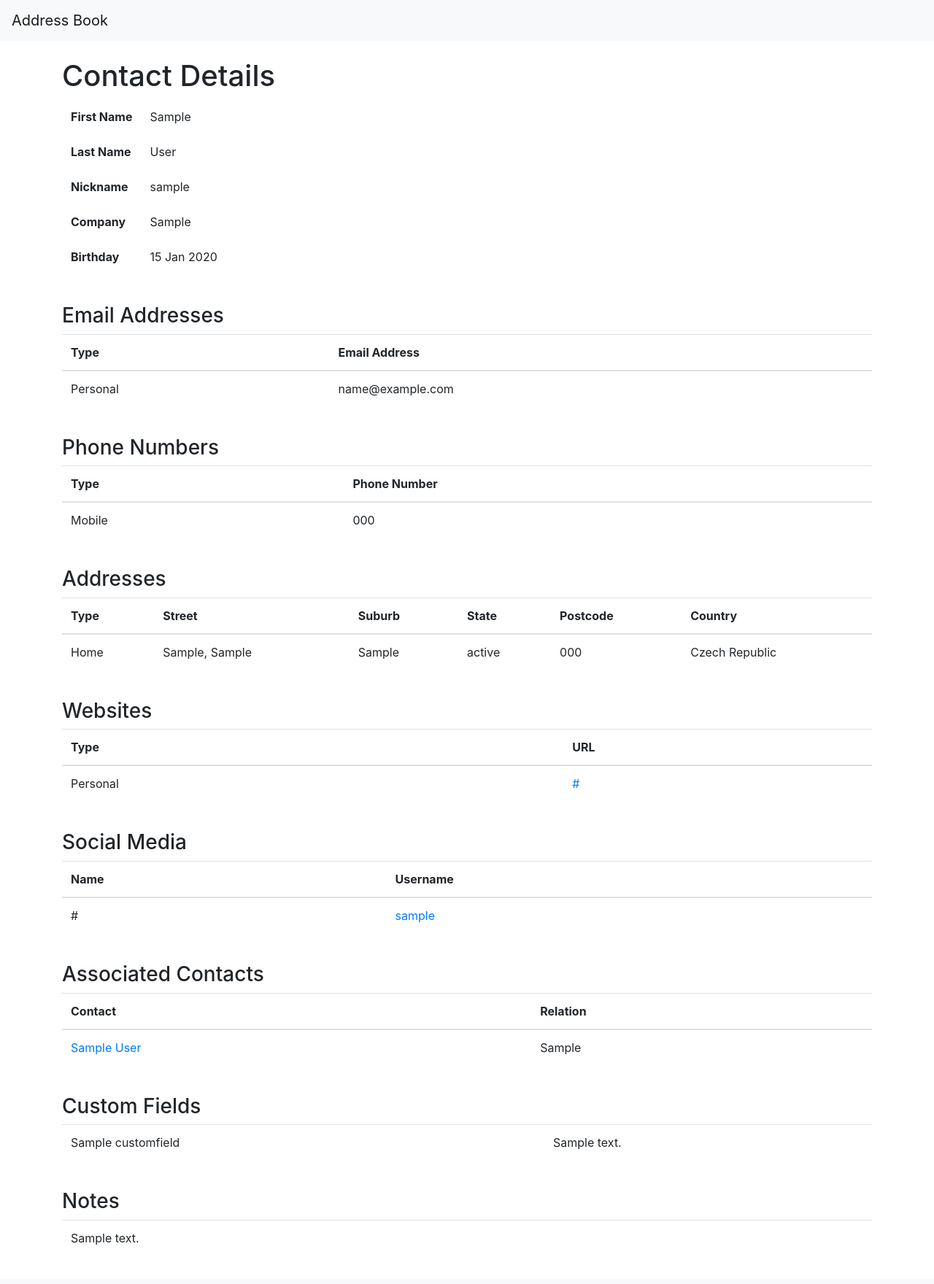
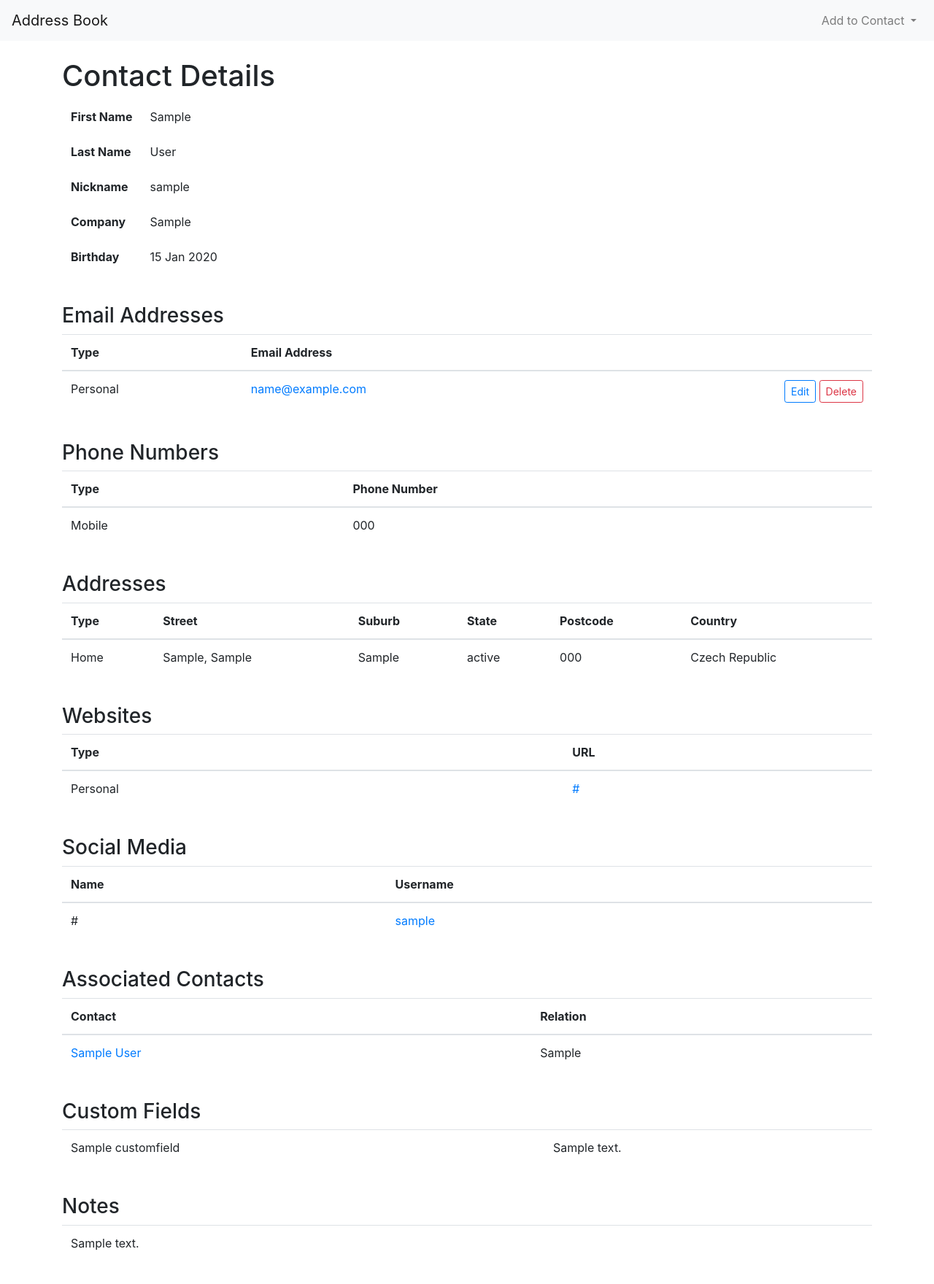
Before and after one commit to andrewtwelch/address-book, a Django app: page /contact/00000000-0000-0000-0000-000000000001/ in a window 1280 px wide. Shown: the whole page at 73% size. Before the commit the page ends 1706 px from the top, so only its background shows below. Run offline with Django 4.2, Linux system fonts and the light colour scheme; tables that the repository leaves empty hold one stand-in row (values such as "Sample post"); some libraries are stand-ins or nearby versions.

Commit message:
Added django-crispy-forms, created form for Email, created template content for email_edit and email_delete, created create update and edit views for Email

```diff
--- a/app/templates/app/contact_detail.html
+++ b/app/templates/app/contact_detail.html
@@ -1,4 +1,26 @@
 {% extends "base.html" %}
+
+{% block navbar %}
+<div class="navbar-collapse " id="navbarNavDropdown">
+    <ul class="navbar-nav ml-auto">
+        <li class="nav-item dropdown">
+            <a class="nav-link dropdown-toggle" href="#" id="navbarDropdownMenuLink" role="button" data-toggle="dropdown">
+            Add to Contact
+            </a>
+            <div class="dropdown-menu dropdown-menu-right">
+            <a class="dropdown-item" href="{% url 'email_create' contact.id %}">Email Address</a>
+            <a class="dropdown-item" href="#">Phone Number</a>
+            <a class="dropdown-item" href="#">Address</a>
+            <a class="dropdown-item" href="#">Website</a>
+            <a class="dropdown-item" href="#">Social Media</a>
+            <a class="dropdown-item" href="#">Associated Contact</a>
+            <a class="dropdown-item" href="#">Custom Field</a>
+            <a class="dropdown-item" href="#">Note</a>
+            </div>
+        </li>
+    </ul>
+</div>
+{% endblock %}
 
 {% block content %}
 <div class="container">
@@ -47,13 +69,18 @@
                     <tr>
                         <th>Type</th>
                         <th>Email Address</th>
+                        <th></th>
                     </tr>
                 </thead>
                 <tbody>
                 {% for email in emails %}
                     <tr>
                         <td>{{ email.type }}</td>
-                        <td>{{ email.email }}</td>
+                        <td><a href="mailto:{{ email.email }}">{{ email.email }}</a></td>
+                        <td class="text-right">
+                            <a href="{% url 'email_update' contact.id email.id %}"><button type="button" class="btn btn-outline-primary btn-sm">Edit</button></a>
+                            <a href="{% url 'email_delete' contact.id email.id %}"><button type="button" class="btn btn-outline-danger btn-sm">Delete</button></a>
+                        </td>
                     </tr>
                 {% endfor %}
                 </tbody>
--- a/app/templates/base.html
+++ b/app/templates/base.html
@@ -10,8 +10,10 @@
         <script src="https://cdn.jsdelivr.net/npm/bootstrap@4.1.3/dist/js/bootstrap.min.js" integrity="sha384-ChfqqxuZUCnJSK3+MXmPNIyE6ZbWh2IMqE241rYiqJxyMiZ6OW/JmZQ5stwEULTy" crossorigin="anonymous"></script>
     </head>
     <body>
-        <nav class="navbar navbar-light bg-light">
+        <nav class="navbar navbar-expand-lg navbar-light bg-light">
             <a class="navbar-brand" href={% url 'contact_list' %}>Address Book</a>
+            {% block navbar %}
+            {% endblock %}
         </nav>
         <br>
         {% block content %}
--- a/app/urls.py
+++ b/app/urls.py
@@ -14,9 +14,12 @@ Including another URLconf
     2. Add a URL to urlpatterns:  path('blog/', include('blog.urls'))
 """
 from django.urls import path
-from .views import contact_list, contact_detail
+from .views import (contact_list, contact_detail, email_create, email_update, email_delete)
 
 urlpatterns = [
     path('', contact_list, name="contact_list"),
-    path('contact/<uuid:uuid>/', contact_detail, name="contact_detail"),
+    path('contact/<uuid:person_uuid>/', contact_detail, name="contact_detail"),
+    path('contact/<uuid:person_uuid>/email/create/', email_create, name="email_create"),
+    path('contact/<uuid:person_uuid>/email/update/<uuid:email_uuid>', email_update, name="email_update"),
+    path('contact/<uuid:person_uuid>/email/delete/<uuid:email_uuid>', email_delete, name="email_delete"),
 ]
--- a/app/views.py
+++ b/app/views.py
@@ -1,23 +1,26 @@
 from django.shortcuts import render, get_object_or_404
+from django.urls import reverse
+from django.http import HttpResponseRedirect
 from .models import (Person, Email, Phone, Address, Website, Note,
 AssociatedContact, SocialMedia, CustomField)
+from .forms import (EmailForm)
 # Create your views here.
 
 def contact_list(request):
     contacts = Person.objects.order_by('last_name')
     return render(request, 'app/contact_list.html', {'contacts': contacts})
 
-def contact_detail(request, uuid):
-    contact = get_object_or_404(Person, id=uuid)
-    emails = Email.objects.filter(person=uuid)
-    phone_numbers = Phone.objects.filter(person=uuid)
-    addresses = Address.objects.filter(person=uuid)
-    websites = Website.objects.filter(person=uuid)
-    notes = Note.objects.filter(person=uuid)
-    associated_contacts = AssociatedContact.objects.filter(person=uuid)
-    social_media = SocialMedia.objects.filter(person=uuid)
-    custom_fields = CustomField.objects.filter(person=uuid)
-    detail_dict = {
+def contact_detail(request, person_uuid):
+    contact = get_object_or_404(Person, id=person_uuid)
+    emails = Email.objects.filter(person=person_uuid)
+    phone_numbers = Phone.objects.filter(person=person_uuid)
+    addresses = Address.objects.filter(person=person_uuid)
+    websites = Website.objects.filter(person=person_uuid)
+    notes = Note.objects.filter(person=person_uuid)
+    associated_contacts = AssociatedContact.objects.filter(person=person_uuid)
+    social_media = SocialMedia.objects.filter(person=person_uuid)
+    custom_fields = CustomField.objects.filter(person=person_uuid)
+    context = {
         'contact': contact,
         'emails': emails,
         'phone_numbers': phone_numbers,
@@ -28,4 +31,43 @@ def contact_detail(request, uuid):
         'social_media': social_media,
         'custom_fields': custom_fields,
     }
-    return render(request, 'app/contact_detail.html', detail_dict)
+    return render(request, 'app/contact_detail.html', context)
+
+def email_create(request, person_uuid):
+    person = get_object_or_404(Person, id=person_uuid)
+    if request.method == 'POST':
+        form = EmailForm(request.POST)
+        person_object = form.save(commit=False)
+        person_object.person = person
+        person_object.save()
+        url = reverse('contact_detail', kwargs={'person_uuid': person_uuid})
+        return HttpResponseRedirect(url)
+    else:
+        form = EmailForm()
+        context = {'form': form, 'action': "Create"}
+        return render(request, 'app/email_edit.html', context)
+
+def email_update(request, person_uuid, email_uuid):
+    person = get_object_or_404(Person, id=person_uuid)
+    email = get_object_or_404(Email, id=email_uuid)
+    if request.method == 'POST':
+        form = EmailForm(request.POST)
+        person_object = form.save(commit=False)
+        person_object.person = person
+        person_object.save()
+        url = reverse('contact_detail', kwargs={'person_uuid': person_uuid})
+        return HttpResponseRedirect(url)
+    else:
+        form = EmailForm(None, instance=email)
+        context = {'form': form, 'action': "Create"}
+        return render(request, 'app/email_edit.html', context)
+
+def email_delete(request, person_uuid, email_uuid):
+    email = get_object_or_404(Email, id=email_uuid)
+    person = get_object_or_404(Person, id=person_uuid)
+    context = {"email": email, "person": person}
+    if request.method == "POST":
+        email.delete()
+        url = reverse('contact_detail', kwargs={'person_uuid': person_uuid})
+        return HttpResponseRedirect(url)
+    return render(request, "app/email_delete.html", context)
```
Also changed, not shown: app/forms.py (+8 -0 lines), app/requirements.txt (added, +8 -0 lines), app/templates/app/email_delete.html (+19 -0 lines), app/templates/app/email_edit.html (+17 -0 lines).
